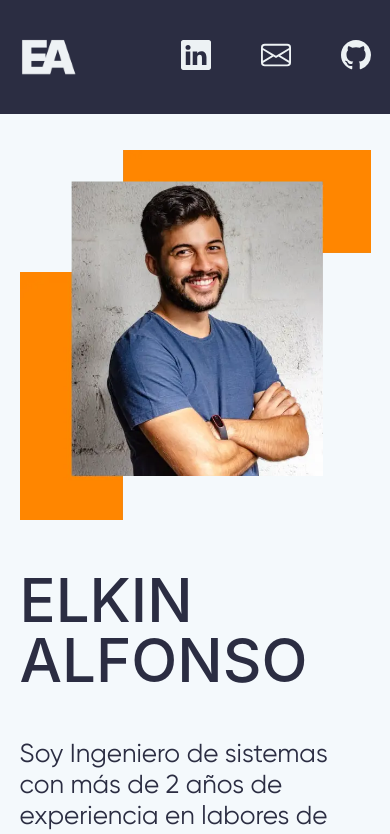
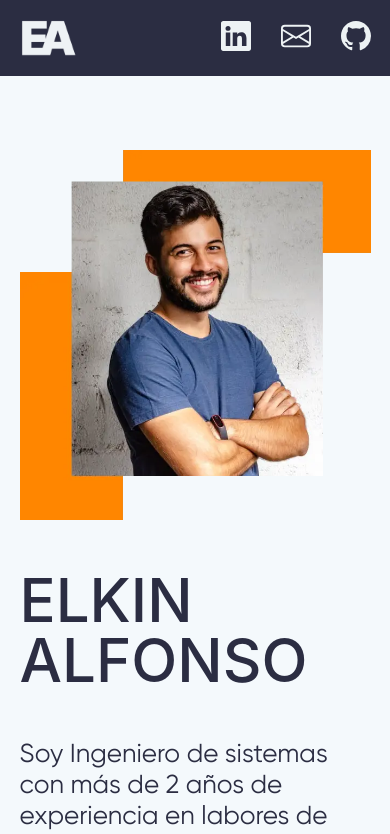
Before and after one commit to eldalco/portfolio, a Next.js app: page / in a window 390 px wide. Shown: the top 834 px of the page. Built offline with nearby package versions, Linux system fonts and the light colour scheme.

Commit message:
Column gap adjusted in responsive

```diff
--- a/components/SectionContact/ListContact/styles.module.css
+++ b/components/SectionContact/ListContact/styles.module.css
@@ -3,7 +3,13 @@
   align-items: center;
   justify-content: center;
   column-gap: 50px;
-  padding: 30px 0;
+  padding: 0px 0;
+}
+@media (max-width: 480px) {
+  .container__icons {
+    column-gap: 30px;
+  }
+
 }
 .div__icon {
   color:#EDF2F4;
```
